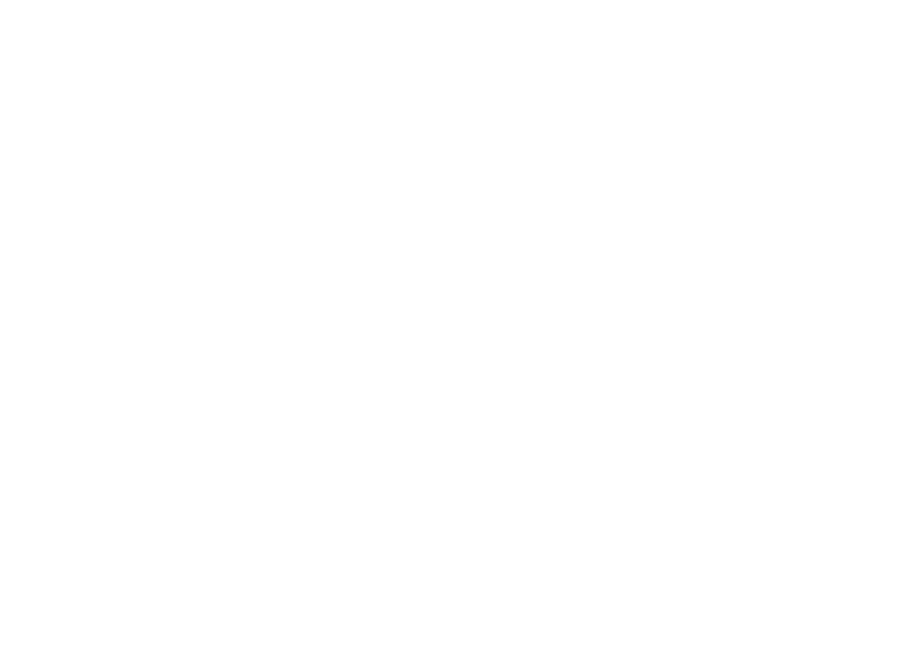
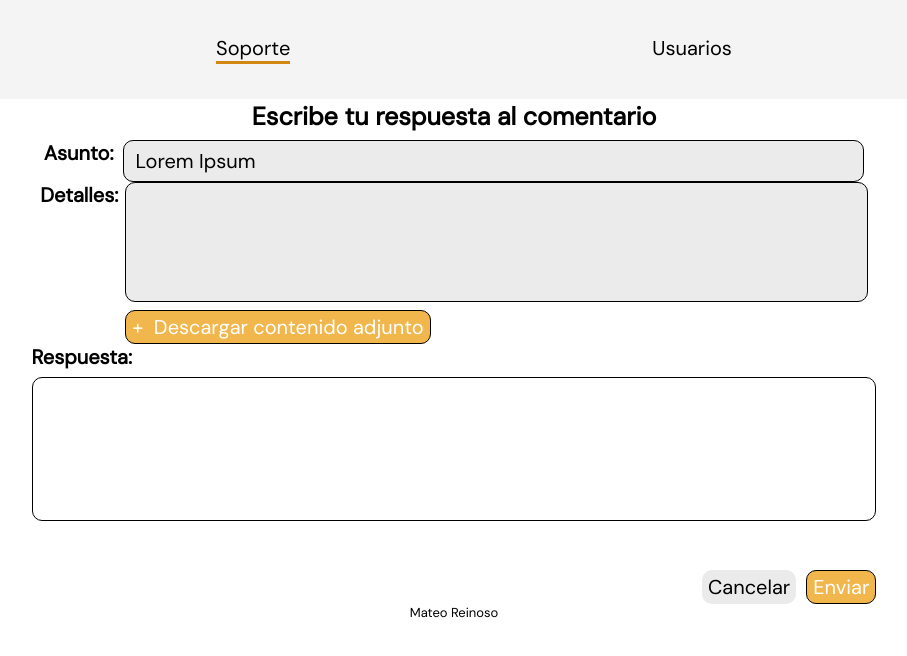
Before and after one commit to msft2000/wise-helper-admin, a React app: page /respuesta in a window 1280 px wide. Before the commit this address had no page. Shown: the whole page, without its empty margins (186-1093 px from the left). Built offline with nearby package versions, Linux system fonts and the light colour scheme.

Commit message:
Version final con cambios mateo reinoso

```diff
--- a/src/App/App.js
+++ b/src/App/App.js
@@ -5,6 +5,7 @@ import { Soporte } from "../pages/Soporte";
 import { Usuarios } from "../pages/Usuarios";
 import { AdminLogin } from "../pages/AdminLogin";
 import "../css/App.css"
+import { Respuesta } from "../pages/Respuesta";
 
 function App() {
     return (
@@ -13,6 +14,7 @@ function App() {
                 <Routes>
                     <Route path="/" element={<AdminLogin />} />
                     <Route path="/soporte" element={<Soporte />} />
+                    <Route path="/respuesta" element={<Respuesta />} />
                     <Route path="/usuarios" element={<Usuarios />} />
                 </Routes>
             </GeneralProvider>
--- /dev/null
+++ b/src/css/Respuesta.scss
@@ -0,0 +1,181 @@
+@import url("https://fonts.googleapis.com/css2?family=DM+Sans&display=swap");
+
+#respuesta {
+  display: flex;
+  flex-direction: column;
+  align-items: center;
+  justify-content: center;
+
+  * {
+    font-family: "DM Sans";
+    font-style: normal;
+    font-weight: normal;
+    font-size: 20px;
+  }
+
+h1 {
+  font-size: 25px;
+  font-weight: bold;
+  margin-bottom: 7px;
+}
+
+h2 {
+  margin-bottom: 7px;
+  font-weight: bold;
+}
+
+/*Navbar*/
+
+header {
+  position: fixed;
+  top: 0;
+  left: 0;
+  width: 100%;
+  height: 8%;
+  padding: 15px 0px 20px 0px;
+  background-color: #ecebeb8e;
+  z-index: 2;
+
+  a {
+    /*Enlace*/
+    text-decoration: none;
+    color: black;
+    font-size: 20px;
+  }
+
+  ul {
+    list-style: none;
+    display: flex;
+    flex-direction: row;
+    justify-content: space-evenly;
+  }
+}
+
+/*Barra inferior seleccion*/
+
+li.selected {
+  border-bottom: 3px solid #d38713;
+}
+
+/*contenido*/
+
+section {
+  display: flex;
+  flex-direction: column;
+  align-items: center;
+  justify-content: center;
+  margin-top: 100px;
+  z-index: 2;
+
+  div input {
+    border-radius: 10px;
+    border: 1px solid black;
+  }
+}
+
+.Asunto {
+  display: flex;
+  flex-direction: row;
+}
+
+section .Asunto > p {
+  /*txt asunto*/
+  width: 56vw;
+  margin-left: 10px;
+  padding: 7px 11px;
+  background: #ECEBEB;
+  border-radius: 10px;
+  border: 1px solid black;
+}
+
+.Detalles {
+  display: flex;
+  flex-direction: row;
+}
+
+section {
+  .Detalles div {
+    display: flex;
+    flex-direction: column;
+    margin-left: 7px;
+
+    > p {
+      /*txt detalle*/
+      padding: 7px 11px;
+      box-sizing: border-box;
+      width: 58vw;
+      height: 15vh;
+      margin-top: 0px;
+      margin-bottom: 0px;
+      background: #ECEBEB;
+      border: 1px solid #000000;
+      border-radius: 10px;
+    }
+  }
+
+  .Respuesta > textarea {
+    padding: 7px 11px;
+    box-sizing: border-box;
+    width: 66vw;
+    height: 18vh;
+    background: white;
+    border: 1px solid #000000;
+    border-radius: 10px;
+    resize: none;
+  }
+
+  > div:nth-child(5) {
+    /*div botones*/
+    width: 100%;
+    margin-top: 2vh;
+    display: flex;
+    flex-direction: row-reverse;
+  }
+}
+
+/*Botones*/
+
+.btn {
+  width: fit-content;
+  padding-top: 3px;
+  padding-bottom: 3px;
+  margin-top: 1vh;
+  cursor: pointer;
+}
+
+.btn-orange {
+  /*Boton naranja*/
+  background-color: #f1b74d;
+  color: white;
+}
+
+.btn-grey {
+  /*Boton gris*/
+  background-color: #ECEBEB;
+  color: black;
+  margin-right: 10px;
+  border: white;
+}
+
+.btn-white {
+  /*Boton gris*/
+  color: black;
+  margin-right: 10px;
+  border: #ECEBEB;
+  background-color: white;
+}
+
+.ocultar {
+  color: white;
+  display: flex;
+  margin-left: 5px;
+  margin-top: 0px;
+  margin-bottom: 2px;
+  font-size: small;
+}
+
+.error {
+  color: red;
+}
+
+}
--- a/src/css/Soporte.scss
+++ b/src/css/Soporte.scss
@@ -1,6 +1,6 @@
 @import url("https://fonts.googleapis.com/css2?family=DM+Sans&display=swap");
 
-body {
+#soporte {
   display: flex;
   flex-direction: column;
   align-items: center;
@@ -12,7 +12,6 @@ body {
     font-weight: normal;
     font-size: 20px;
   }
-}
 
 h1 {
   font-size: 25px;
@@ -147,3 +146,4 @@ section .btns {
   color: black;
   margin-left: 7px;
 }
+}
--- /dev/null
+++ b/src/pages/Respuesta.jsx
@@ -0,0 +1,59 @@
+import React from "react";
+import { useNavigate } from "react-router-dom";
+import "../css/Respuesta.scss";
+
+function Respuesta() {
+    const navigate = useNavigate();
+  return (
+    <div id="respuesta">
+      <header>
+        <nav>
+          <ul>
+            <li class="selected">
+              <a onClick={navigate("/soporte")}>Soporte</a>
+            </li>
+            <li>
+              <a href="#">Usuarios</a>
+            </li>
+          </ul>
+        </nav>
+      </header>
+
+      <section>
+        <h1> Escribe tu respuesta al comentario </h1>
+
+        <div class="Asunto">
+          <h2>Asunto:</h2>
+          <p>Lorem Ipsum</p>
+        </div>
+
+        <div class="Detalles">
+          <h2>Detalles:</h2>
+          <div>
+            <p></p>
+            <input
+              type="button"
+              value="+  Descargar contenido adjunto"
+              class="btn btn-orange"
+            ></input>
+          </div>
+        </div>
+
+        <div class="Respuesta">
+          <h2>Respuesta:</h2>
+          <textarea></textarea>
+          <p class="ocultar">* Este campo es requerido</p>
+        </div>
+
+        <div>
+          <input type="button" value="Enviar" class="btn btn-orange" onClick={()=>navigate("/soporte")}/>
+          <input type="button" value="Cancelar" class="btn btn-grey" onClick={()=>navigate("/soporte")}/>
+        </div>
+      </section>
+
+      <footer style={{ fontSize: "small" }}>Mateo Reinoso</footer>
+    </div>
+  );
+}
+
+export { Respuesta };
--- a/src/pages/Soporte.jsx
+++ b/src/pages/Soporte.jsx
@@ -1,4 +1,4 @@
-import React from "react";
+import React, { useEffect } from "react";
 import { useNavigate } from "react-router-dom";
 import "../css/Soporte.scss";
 import img12 from "../assets/imgs/img12.png";
@@ -6,7 +6,8 @@ import img12 from "../assets/imgs/img12.png";
 function Soporte() {
   const navigate = useNavigate();
   let filaSeleccionada = null;
-  const filas = document.querySelectorAll("tr");
+  useEffect(() => {
+    const filas = document.querySelectorAll("tr");
 
   filas.forEach(function (fila) {
     fila.addEventListener("click", function () {
@@ -17,8 +18,9 @@ function Soporte() {
       filaSeleccionada = fila;
     });
   });
+  }, []);
   return (
-    <React.Fragment>
+    <div id="soporte">
       <header>
         <nav>
           <ul>
@@ -26,7 +28,7 @@ function Soporte() {
               <a href="#">Soporte</a>
             </li>
             <li>
-              <a onClick={()=>navigate("/usuarios")}>Usuarios</a>
+              <a onClick={() => navigate("/usuarios")}>Usuarios</a>
             </li>
           </ul>
         </nav>
@@ -45,7 +47,7 @@ function Soporte() {
               </tr>
             </thead>
             <tbody>
-              <tr>
+              <tr onClick={()=>{}}>
                 <td>
                   <img src={img12} />
                 </td>
@@ -121,12 +123,12 @@ function Soporte() {
 
         <div class="btns">
           <input type="button" value="Eliminar" class="btn btn-grey"></input>
-          <input type="button" value="Responder" class="btn btn-orange"></input>
+          <input type="button" value="Responder" class="btn btn-orange" onClick={()=>navigate("/respuesta")}></input>
         </div>
 
-        <footer style={{"fontSize": "small"}}>Mateo Reinoso</footer>
+        <footer style={{ fontSize: "small" }}>Mateo Reinoso</footer>
       </section>
-    </React.Fragment>
+    </div>
   );
 }
 
```
Also changed, not shown: src/css/Respuesta.css (added).
